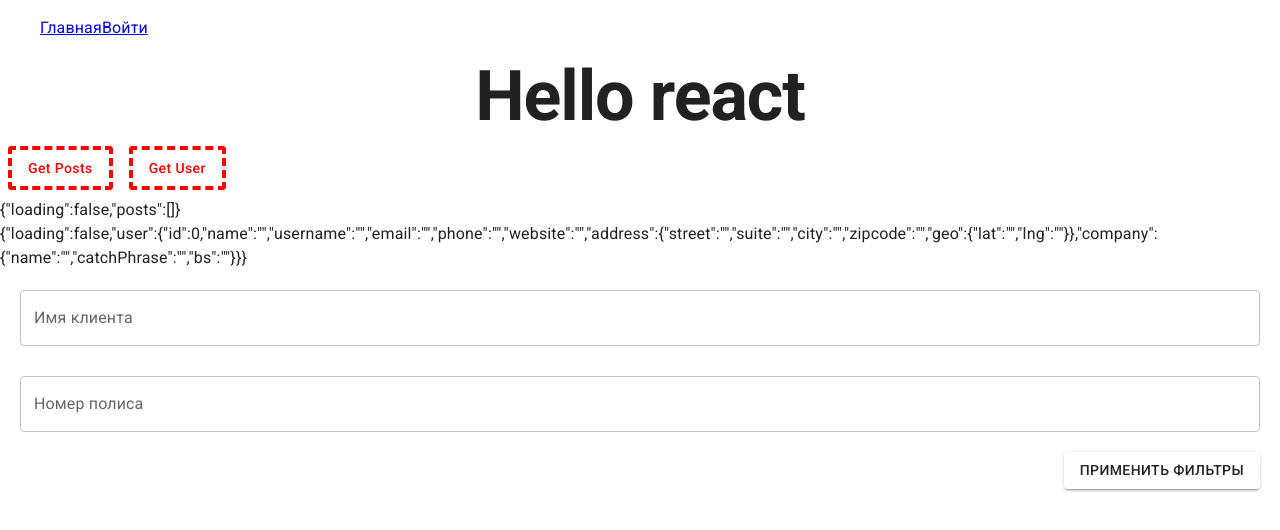
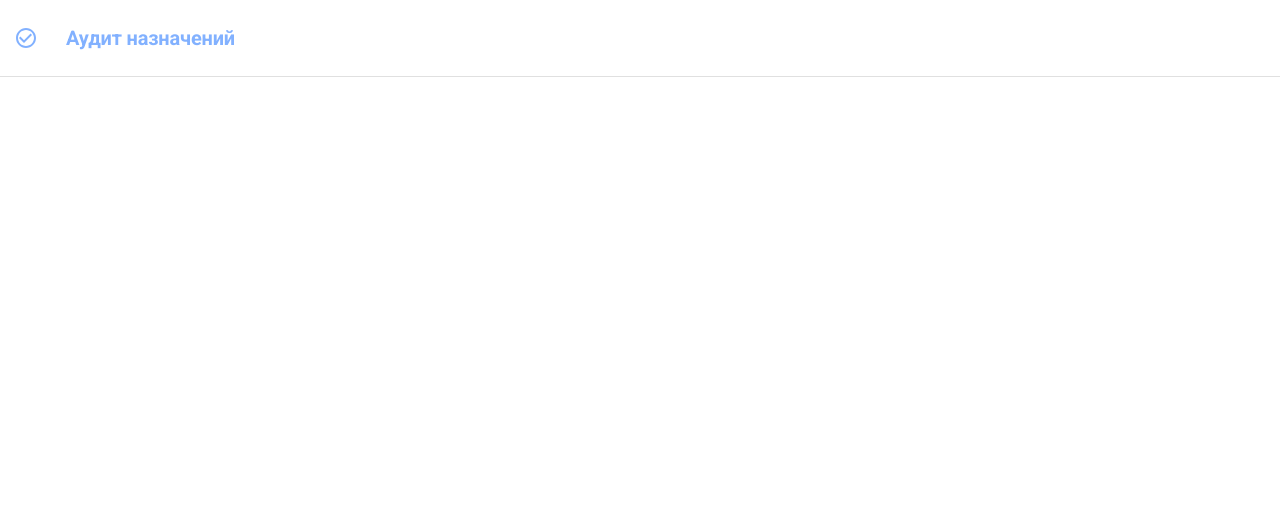
Before and after one commit to Michaverkh/my-clinic, a React (Create React App) app: page / in a window 1280 px wide. Shown: the top 530 px of the page. Built offline with nearby package versions, Linux system fonts and the light colour scheme.

Commit message:
Созданна базовая структура и хедер

```diff
--- /dev/null
+++ b/src/app/App.css
@@ -0,0 +1,3 @@
+.App a {
+  text-decoration: none;
+}
--- a/src/app/App.tsx
+++ b/src/app/App.tsx
@@ -1,20 +1,15 @@
 import React from "react";
 import { BrowserRouter, Route, Routes, Link } from "react-router-dom";
+import { Box } from "@mui/material";
 import { MainPage } from "pages/main";
-import { LoginPage } from "pages/login";
-import { RoterPath } from "shared/router/enums";
+import "./App.css";
 
 function App() {
   return (
     <BrowserRouter>
-      <ul>
-        <Link to={RoterPath.MAIN}>Главная</Link>
-        <Link to={RoterPath.LOGIN}>Войти</Link>
-      </ul>
-      <Routes>
-        <Route path={RoterPath.MAIN} element={<MainPage />} />
-        <Route path={RoterPath.LOGIN} element={<LoginPage />} />
-      </Routes>
+      <Box sx={{ height: "100vh" }} className="App">
+        <MainPage />
+      </Box>
     </BrowserRouter>
   );
 }
--- a/src/app/themes/theme.ts
+++ b/src/app/themes/theme.ts
@@ -22,8 +22,9 @@ export const theme = createTheme({
       fontWeight: "bold",
     },
     h2: {
-      fontSize: 36,
+      fontSize: 20,
       fontWeight: "bold",
+      color: "#82B1FF",
     },
     h3: {
       fontSize: 24,
@@ -63,7 +64,7 @@ export const theme = createTheme({
           props: { variant: "h1" },
           style: {
             //   color: grey[200],
-            fontSize: 70,
+            // fontSize: 70,
             // fontWeight: 800,
             // textShadow: '2px 2px black',
           },
@@ -72,7 +73,7 @@ export const theme = createTheme({
           props: { variant: "h2" },
           style: {
             // display: 'none',
-            fontSize: "10px!important",
+            // fontSize: "10px!important",
           },
           //   style: {
           //     //   color: grey[200],
--- /dev/null
+++ b/src/pages/main/MainPage.tsx
@@ -0,0 +1,12 @@
+import React, { FC } from "react";
+import { Box } from "@mui/material";
+import { AppHeader } from "widgets/appHeader";
+
+export const MainPage: FC = () => {
+  return (
+    <>
+      <AppHeader />
+      <Box></Box>
+    </>
+  );
+};
--- a/src/pages/main/index.tsx
+++ b/src/pages/main/index.tsx
@@ -1,43 +1 @@
-import { Button, Typography } from "@mui/material";
-import useStore from "app/hooks/useStore";
-import { observer } from "mobx-react-lite";
-import { FC } from "react";
-import { AppointmentFiltersForm } from "widgets/appointmentFiltersForm";
-
-export const MainPage: FC = observer(() => {
-  const { posts, user } = useStore();
-
-  const handleGetPosts = () => {
-    posts.load();
-  };
-  const handleGetUser = () => {
-    user.getUserData();
-  };
-
-  return (
-    <>
-      <Typography variant="h1" align="center">
-        Hello react
-      </Typography>
-      <Button
-        variant="dashed"
-        color="secondary"
-        sx={{ m: 1 }}
-        onClick={handleGetPosts}
-      >
-        Get Posts
-      </Button>
-      <Button
-        variant="dashed"
-        color="secondary"
-        sx={{ m: 1 }}
-        onClick={handleGetUser}
-      >
-        Get User
-      </Button>
-      <Typography>{JSON.stringify(posts)}</Typography>
-      <Typography>{JSON.stringify(user)}</Typography>
-      <AppointmentFiltersForm />
-    </>
-  );
-});
+export { MainPage } from "./MainPage";
--- /dev/null
+++ b/src/widgets/appHeader/AppHeader.tsx
@@ -0,0 +1,31 @@
+import { Box, Typography, Divider } from "@mui/material";
+import React, { FC } from "react";
+import { Link } from "react-router-dom";
+import { ReactComponent as Logo } from "../../shared/assets/Logo.svg";
+import { RoterPath } from "shared/router/enums";
+
+export const AppHeader: FC = () => {
+  return (
+    <Link className="navbar-brand" to={RoterPath.MAIN} title="Main">
+      <Box
+        sx={{
+          display: "flex",
+          alignItems: "center",
+          padding: "26px 16px",
+        }}
+      >
+        <Box
+          sx={{
+            display: "flex",
+            alignItems: "center",
+            marginRight: "30px",
+          }}
+        >
+          <Logo />
+        </Box>
+        <Typography variant="h2">Аудит назначений</Typography>
+      </Box>
+      <Divider />
+    </Link>
+  );
+};
--- /dev/null
+++ b/src/widgets/appHeader/index.tsx
@@ -0,0 +1 @@
+export { AppHeader } from "./AppHeader";
```
Also changed, not shown: src/pages/testPage/index.tsx (added, +41 -0 lines), src/shared/assets/Logo.svg (added).
